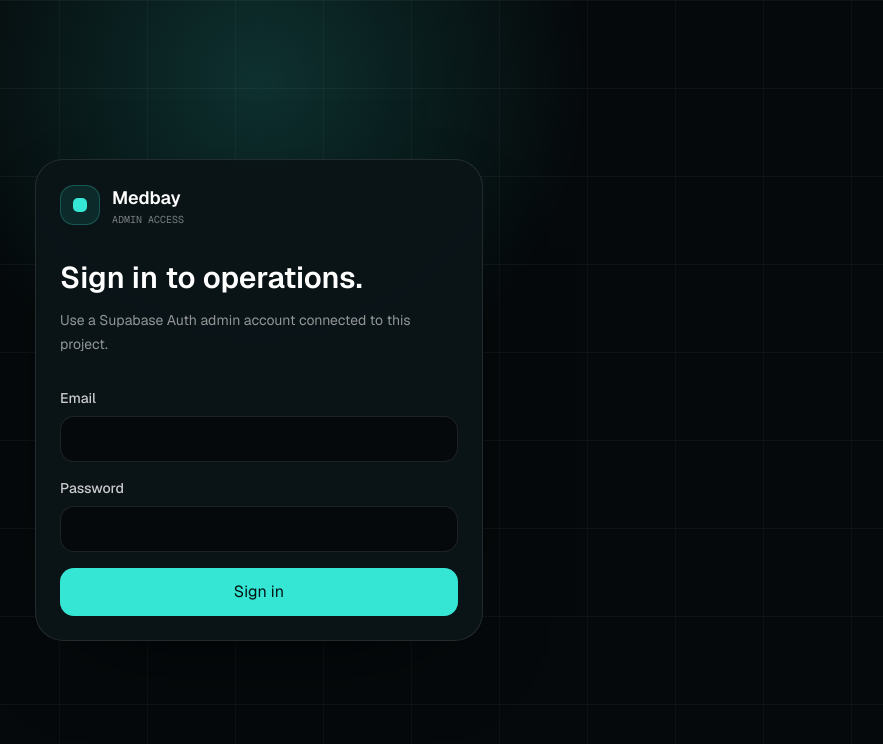
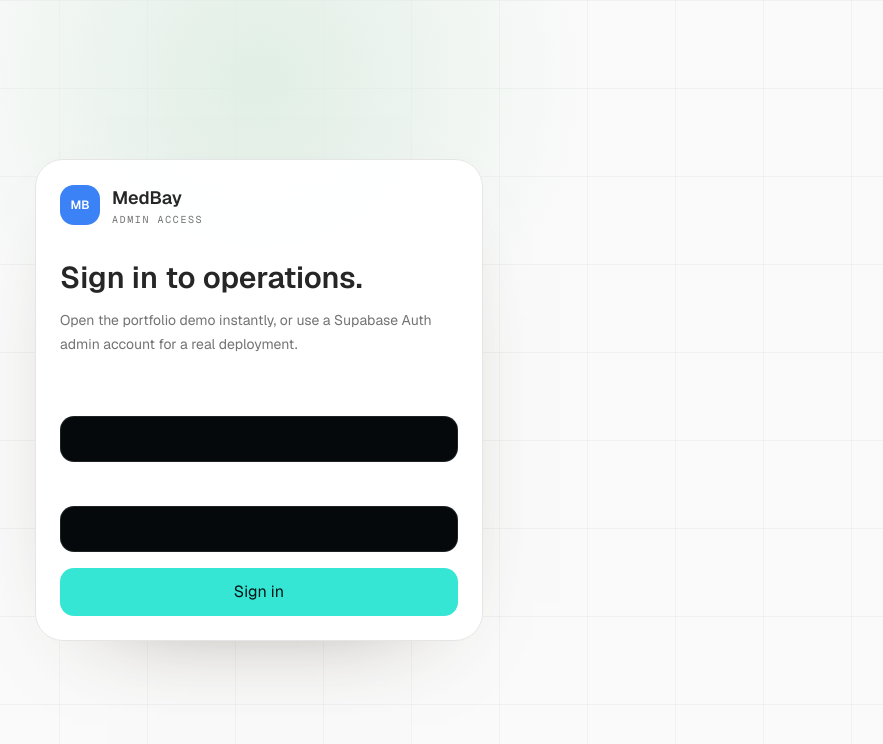
Before and after one commit to DerMayer1/Medbay, a Next.js app: page /admin/login in a window 1280 px wide. Shown: the top 744 px of the page, without its empty margins (381-1264 px from the left). Built offline with nearby package versions, Linux system fonts and the light colour scheme.

Commit message:
feat: simplify portfolio admin login

```diff
--- a/src/app/admin/login/page.tsx
+++ b/src/app/admin/login/page.tsx
@@ -9,22 +9,24 @@
   const routeError = params?.error;
 
   return (
-    <main className="relative grid min-h-screen place-items-center overflow-hidden bg-[#05090b] px-5 text-white">
-      <div className="pointer-events-none absolute inset-0 bg-[radial-gradient(circle_at_50%_10%,rgba(54,230,213,0.18),transparent_34%),linear-gradient(rgba(255,255,255,0.04)_1px,transparent_1px),linear-gradient(90deg,rgba(255,255,255,0.03)_1px,transparent_1px)] bg-[size:auto,88px_88px,88px_88px]" />
-      <section className="relative w-full max-w-md rounded-[28px] border border-white/10 bg-[#0b1518]/95 p-6 shadow-[0_34px_100px_-55px_rgba(0,0,0,0.9)] backdrop-blur-xl">
+    <main className="relative grid min-h-screen place-items-center overflow-hidden bg-[#fafafa] px-5 text-[#262626]">
+      <div className="pointer-events-none absolute inset-0 bg-[radial-gradient(circle_at_50%_10%,rgba(223,238,228,0.95),transparent_34%),linear-gradient(rgba(16,35,31,0.045)_1px,transparent_1px),linear-gradient(90deg,rgba(16,35,31,0.035)_1px,transparent_1px)] bg-[size:auto,88px_88px,88px_88px]" />
+      <section className="relative w-full max-w-md rounded-[28px] border border-[#e5e5e5] bg-[#ffffff]/95 p-6 shadow-[0_34px_100px_-72px_rgba(61,50,32,0.65)] backdrop-blur-xl">
         <div className="mb-8 flex items-center gap-3">
-          <span className="grid h-10 w-10 place-items-center rounded-[14px] border border-[#36e6d5]/25 bg-[#36e6d5]/10">
-            <span className="h-3.5 w-3.5 rounded-[5px] bg-[#36e6d5]" />
+          <span className="grid h-10 w-10 place-items-center rounded-[14px] bg-[#3b82f6] text-xs font-semibold text-[#ffffff]">
+            MB
           </span>
           <div>
-            <p className="text-lg font-semibold">Medbay</p>
-            <p className="font-mono text-[10px] uppercase text-white/45">Admin access</p>
+            <p className="text-lg font-semibold">MedBay</p>
+            <p className="font-mono text-[10px] uppercase tracking-[0.16em] text-[#737373]">Admin access</p>
           </div>
         </div>
         <h1 className="text-3xl font-semibold leading-tight">Sign in to operations.</h1>
-        <p className="mt-3 text-sm leading-6 text-white/55">Use a Supabase Auth admin account connected to this project.</p>
+        <p className="mt-3 text-sm leading-6 text-[#737373]">
+          Open the portfolio demo instantly, or use a Supabase Auth admin account for a real deployment.
+        </p>
         {routeError === "forbidden" ? (
-          <p className="mt-5 rounded-[14px] border border-[#f2b466]/25 bg-[#f2b466]/10 p-3 text-sm leading-6 text-[#ffd19a]">
+          <p className="mt-5 rounded-[14px] border border-amber-300 bg-amber-50 p-3 text-sm leading-6 text-amber-800">
             This account signed in, but it is not linked to an admin profile in Supabase.
           </p>
         ) : null}
```
